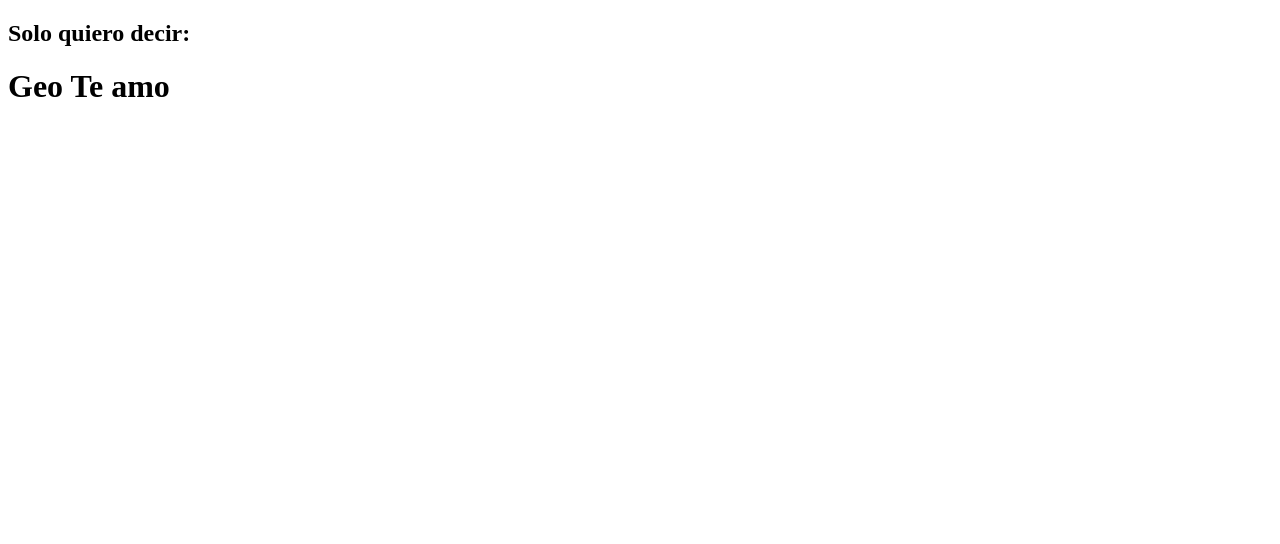
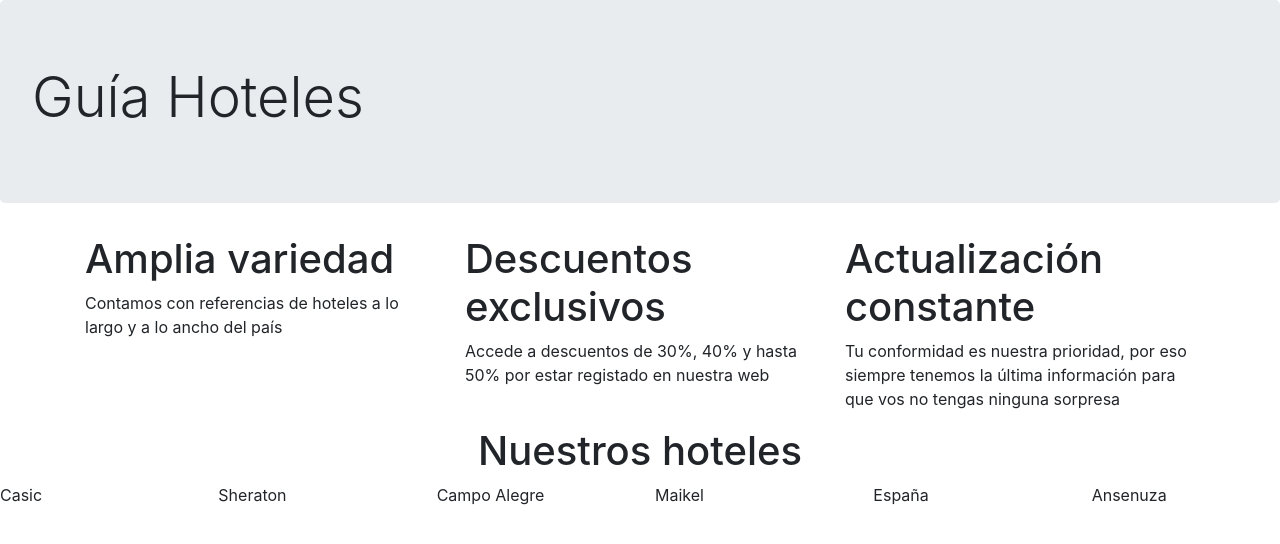
Before and after one commit to miliap14/guia-hoteles, a website: page index.html in a window 1280 px wide. Drawn offline with nearby package versions, Linux system fonts and the light colour scheme.

Commit message:
tarea lección 5

```diff
--- a/index.html
+++ b/index.html
@@ -1,12 +1,50 @@
-<!DOCTYPE html>
+<!doctype html>
 <html lang="es">
-<head>
-    <meta charset="UTF-8">
-    <meta name="viewport" content="width=device-width, initial-scale=1.0">
-    <title>NodeJs</title>
-</head>
-<body>
-    <h2>Solo quiero decir:</h2>
-    <h1>Geo Te amo</h1>
-</body>
+  <head>
+    <!-- Required meta tags -->
+    <meta charset="utf-8">
+    <meta name="viewport" content="width=device-width, initial-scale=1, shrink-to-fit=no">
+
+    <!-- Bootstrap CSS -->
+    <link rel="stylesheet" href="./node_modules/bootstrap/dist/css/bootstrap.min.css" integrity="sha384-JcKb8q3iqJ61gNV9KGb8thSsNjpSL0n8PARn9HuZOnIxN0hoP+VmmDGMN5t9UJ0Z" crossorigin="anonymous">
+
+    <title>Guía Hoteles</title>
+  </head>
+  <body>
+    <!-- <h1>Hello, world!</h1> -->
+    <div class="jumbotron">
+      <h1 class="display-4">Guía Hoteles</h1>
+    </div>
+    <div class="container">
+
+      <div class="row">
+        <div class="col">
+          <h1>Amplia variedad</h1>
+          <p>Contamos con referencias de hoteles a lo largo y a lo ancho del país</p>
+        </div>
+        <div class="col">
+          <h1>Descuentos exclusivos</h1>
+          <p>Accede a descuentos de 30%, 40% y hasta 50% por estar registado en nuestra web</p>
+        </div>
+        <div class="col">
+          <h1>Actualización constante</h1>
+          <p>Tu conformidad es nuestra prioridad, por eso siempre tenemos la última información para que vos no tengas ninguna sorpresa</p>
+        </div>
+      </div>
+    </div>
+    <h1 class="text-center">Nuestros hoteles</h1>
+      <div class="row">
+        <div class="col-md-2">Casic</div>
+        <div class="col-md-2">Sheraton</div>
+        <div class="col-md-2">Campo Alegre</div>
+        <div class="col-md-2">Maikel</div>
+        <div class="col-md-2">España</div>
+        <div class="col-md-2">Ansenuza</div>
+      </div>
+    <!-- Optional JavaScript -->
+    <!-- jQuery first, then Popper.js, then Bootstrap JS -->
+    <script src="https://code.jquery.com/jquery-3.5.1.slim.min.js" integrity="sha384-DfXdz2htPH0lsSSs5nCTpuj/zy4C+OGpamoFVy38MVBnE+IbbVYUew+OrCXaRkfj" crossorigin="anonymous"></script>
+    <script src="https://cdn.jsdelivr.net/npm/popper.js@1.16.1/dist/umd/popper.min.js" integrity="sha384-9/reFTGAW83EW2RDu2S0VKaIzap3H66lZH81PoYlFhbGU+6BZp6G7niu735Sk7lN" crossorigin="anonymous"></script>
+    <script src="https://stackpath.bootstrapcdn.com/bootstrap/4.5.2/js/bootstrap.min.js" integrity="sha384-B4gt1jrGC7Jh4AgTPSdUtOBvfO8shuf57BaghqFfPlYxofvL8/KUEfYiJOMMV+rV" crossorigin="anonymous"></script>
+  </body>
 </html>
--- a/package.json
+++ b/package.json
@@ -19,5 +19,10 @@
   "homepage": "https://github.com/miliap14/guia-hoteles#readme",
   "devDependencies": {
     "lite-server": "^2.5.4"
+  },
+  "dependencies": {
+    "bootstrap": "^4.5.2",
+    "jquery": "^3.5.1",
+    "popper.js": "^1.16.1"
   }
 }
```
Also changed, not shown: 1 other file.
